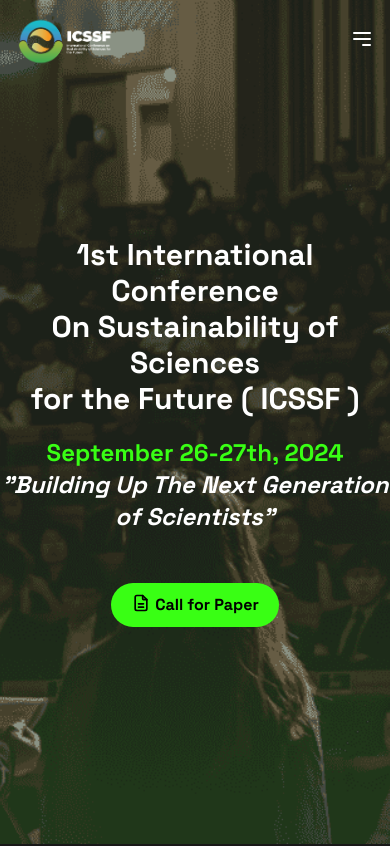
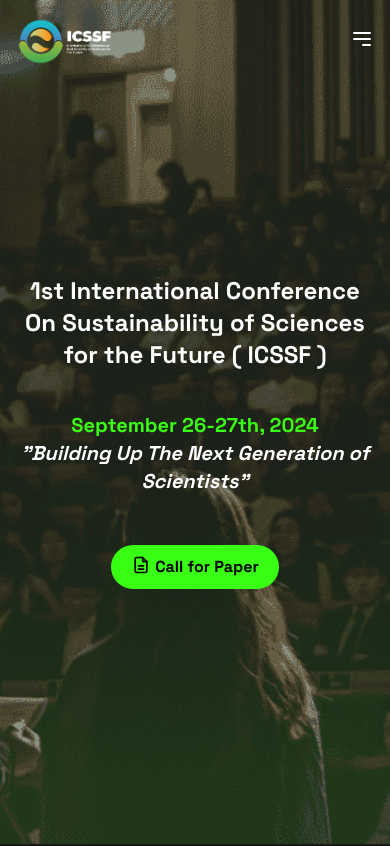
Before and after one commit to projeksainsdata/icssf-frontend, a React (Vite) app: page / in a window 390 px wide. Shown: the top 846 px of the page. Built offline with nearby package versions, Linux system fonts and the light colour scheme.

Commit message:
update responsive banner

```diff
--- a/src/components/Banner.jsx
+++ b/src/components/Banner.jsx
@@ -7,13 +7,13 @@
         <>
         <div className="bannerHome h-screen flex-row font-spaceGrotesk">
             <div className="font-bold mt-5">
-            <h1 class="text-3xl sm:text-3xl md:text-4xl lg:text-5xl text-white text-center px-2">
+            <h1 class="text-2xl sm:text-2xl md:text-4xl lg:text-5xl text-white text-center mb-5">
                 1st International Conference <br />
                 On Sustainability of Sciences <br />
                 for the Future ( ICSSF )
             </h1>
-                <h1 className="text-colorGreen text-2xl sm:text-2xl md:text-3xl lg:text-3xl pt-5">September 26-27th, 2024</h1>
-                <h1 className="text-2xl sm:text-2xl md:text-2xl lg:text-2xl text-white italic">"Building Up The Next Generation of Scientists"</h1>
+                <h1 className="text-colorGreen text-xl sm:text-xl md:text-3xl lg:text-3xl pt-5">September 26-27th, 2024</h1>
+                <h1 className="text-xl sm:text-xl md:text-2xl lg:text-2xl text-white italic">"Building Up The Next Generation of Scientists"</h1>
                 <div className="mt-[50px] flex items-center justify-center">
                     <Link className="bg-colorGreen flex w-fit py-2 px-5 items-center rounded-full gap-1" to={'/'}><IconFileDescription className="w-5 mb-1"/> Call for Paper</Link>
                 </div>
```
